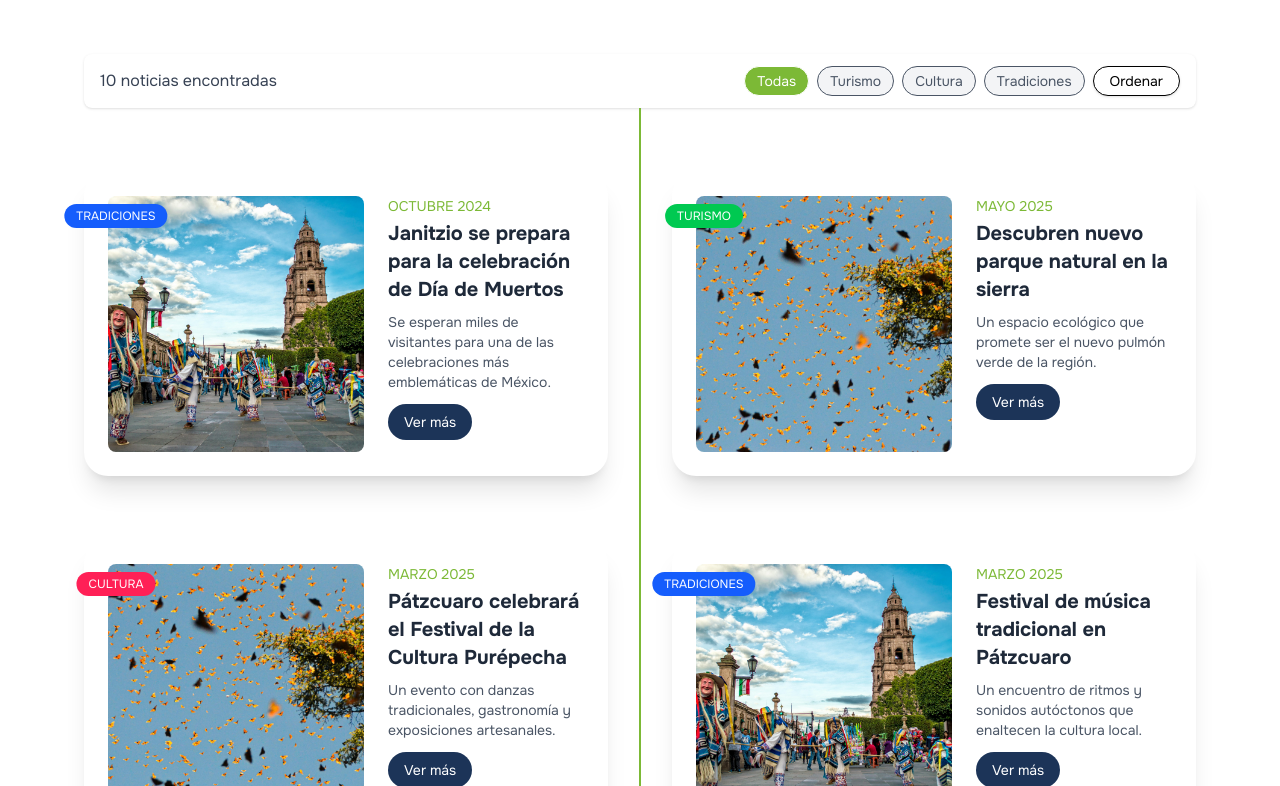
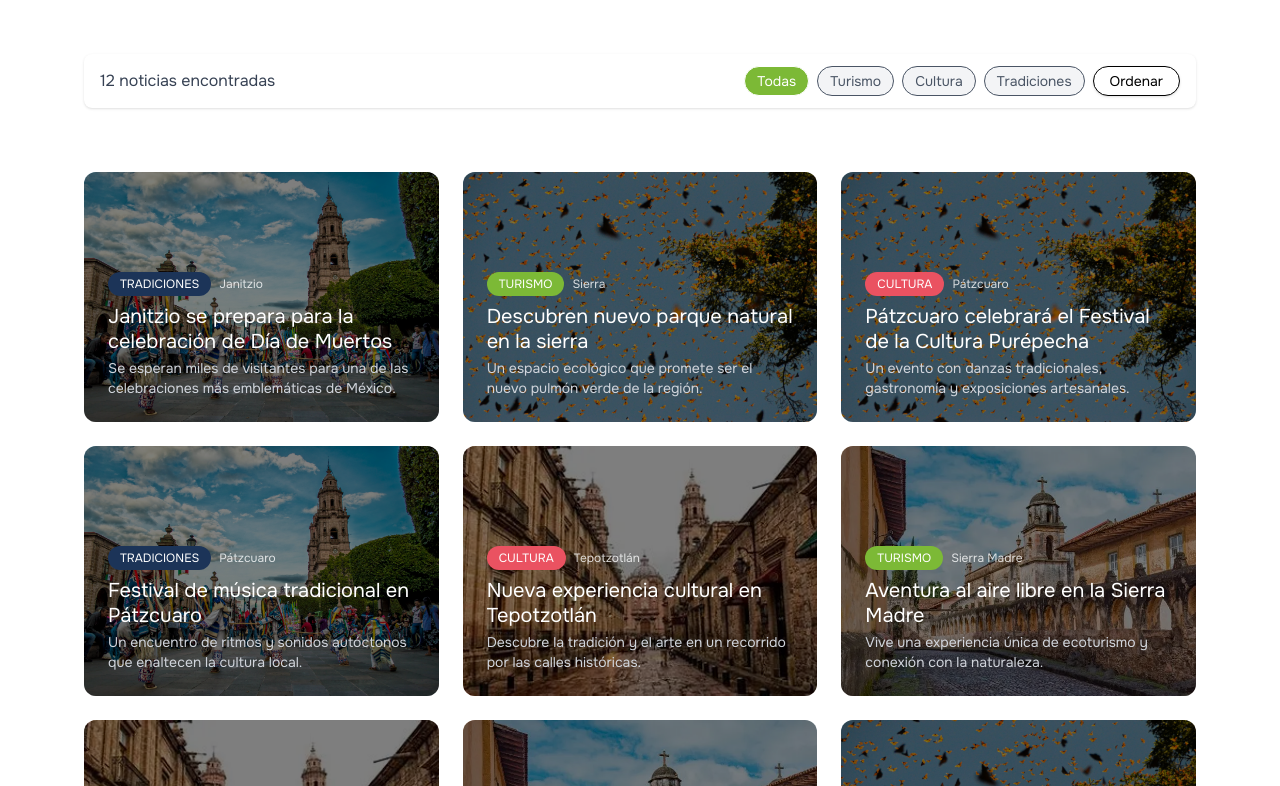
Before and after one commit to AlejandroTilin999/Ej_01, a Next.js app: page /noticias in a window 1280 px wide. Shown: the part 414-1200 px from the top of the page. Built offline with nearby package versions, Linux system fonts and the light colour scheme.

Commit message:
UPDATE NOTICIAS JSR03

```diff
--- a/src/app/alojamientos/page.js
+++ b/src/app/alojamientos/page.js
@@ -369,7 +369,8 @@ export default function AccommodationPage() {
             return (
               <div
                 key={i}
-                className="bg-white rounded-2xl shadow-md hover:shadow-xl transition-shadow duration-300 flex flex-col overflow-hidden border border-gray-100 relative"
+                className="bg-white rounded-2xl shadow-md hover:shadow-xl border border-gray-100 overflow-hidden relative
+                          flex flex-col transition-all duration-300 transform hover:scale-105 active:scale-105 focus:scale-105"
                 onClick={() => setSelectedHotel(hotel)}
               >
                 <div className="relative w-full h-44 overflow-hidden">
@@ -404,7 +405,7 @@ export default function AccommodationPage() {
 
                 <div className="p-4 text-left flex flex-col justify-between flex-grow">
                   <div>
-                    <h3 className="text-lg font-onest text-primary leading-snug">{hotel.name}</h3>
+                    <h3 className="text-lg font-bold text-primary leading-snug">{hotel.name}</h3>
                     <div className="flex items-center gap-2 text-yellow-400 text-sm">
                       {renderStars(hotel.rating)}
                       <span className="text-gray-500 text-xs">({hotel.rating.toFixed(1)})</span>
--- a/src/app/noticias/page.js
+++ b/src/app/noticias/page.js
@@ -2,6 +2,19 @@
 
 import { useState } from 'react'
 import Container from '@/components/ui/Container'
+
+const getCategoryColor = (category) => {
+  switch (category) {
+    case "TURISMO":
+      return "bg-accent"
+    case "CULTURA":
+      return "bg-secondary"
+    case "TRADICIONES":
+      return "bg-primary"
+    default:
+      return "bg-secondary-accent"
+  }
+}
 
 const Noticias = () => {
   const noticias = [
@@ -84,6 +97,22 @@ const Noticias = () => {
       categoria: "Tradiciones",
       municipio: "Morelia",
       imagen: "/img/imagesGoMich/mich.webp"
+    },
+    {
+      titulo: "Nueva experiencia cultural en Tepotzotlán",
+      fecha: "Junio 2025",
+      descripcion: "Descubre la tradición y el arte en un recorrido por las calles históricas.",
+      categoria: "Cultura",
+      municipio: "Tepotzotlán",
+      imagen: "/img/imagesGoMich/mich.webp"
+    },
+    {
+      titulo: "Aventura al aire libre en la Sierra Madre",
+      fecha: "Julio 2025",
+      descripcion: "Vive una experiencia única de ecoturismo y conexión con la naturaleza.",
+      categoria: "Turismo",
+      municipio: "Sierra Madre",
+      imagen: "/img/imagesGoMich/Fondo.webp"
     }
   ]
 
@@ -135,7 +164,6 @@ const Noticias = () => {
                   </div>
                 </div>
               </div>
-
               <div className="hidden sm:flex lg:hidden flex-col justify-end h-full pb-10">
                 <h1 className="text-5xl font-onest drop-shadow-md mb-8 text-left">Noticias</h1>
                 <div className="grid grid-cols-4 gap-x-6 text-left text-sm font-onest">
@@ -157,7 +185,6 @@ const Noticias = () => {
                   </div>
                 </div>
               </div>
-
               <div className="flex sm:hidden flex-col justify-end h-full pb-9 text-center">
                 <h1 className="text-4xl font-onest drop-shadow-md mb-6">Noticias</h1>
                 <div className="grid grid-cols-2 gap-x-6 gap-y-3 text-xs font-onest">
@@ -171,46 +198,27 @@ const Noticias = () => {
                   </div>
                 </div>
               </div>
-
             </div>
           </div>
         </div>
       </div>
-
       <Container>
         <div className="mt-6 bg-white rounded-lg shadow px-4 py-3 flex flex-col sm:flex-row items-center justify-between gap-4">
-          <p className="text-gray-700 font-onest text-sm md:text-base">
-            {sortedNoticias.length} noticias encontradas
-          </p>
+          <p className="text-gray-700 font-onest text-sm md:text-base">{sortedNoticias.length} noticias encontradas</p>
           <div className="flex gap-2 items-center flex-wrap justify-center sm:justify-start cursor-pointer">
             {["Todas", "Turismo", "Cultura", "Tradiciones"].map(cat => (
-              <button
-                key={cat}
-                className={`px-3 py-1 rounded-full text-sm font-onest border ${categoria === cat ? "bg-accent text-white" : "text-gray-600 bg-gray-100 cursor-pointer"
-                  } hover:bg-accent hover:text-white transition cursor-pointer`}
-                onClick={() => setCategoria(cat)}
-              >
+              <button key={cat} className={`px-3 py-1 rounded-full text-sm font-onest border ${categoria === cat ? "bg-accent text-white" : "text-gray-600 bg-gray-100"} hover:bg-accent hover:text-white transition cursor-pointer`} onClick={() => setCategoria(cat)}>
                 {cat}
               </button>
             ))}
             <div className="relative">
-              <button
-                onClick={() => setDropdownOpen(!dropdownOpen)}
-                className="border rounded-full px-4 py-1 text-sm font-onest bg-white shadow hover:bg-gray-50 cursor-pointer"
-              >
+              <button onClick={() => setDropdownOpen(!dropdownOpen)} className="border rounded-full px-4 py-1 text-sm font-onest bg-white shadow hover:bg-gray-50 cursor-pointer">
                 Ordenar
               </button>
               {dropdownOpen && (
-                <div className="absolute right-0 mt-2 w-full sm:w-52 bg-white rounded-lg shadow-lg text-sm font-onest z-50 ">
+                <div className="absolute right-0 mt-2 w-full sm:w-52 bg-white rounded-lg shadow-lg text-sm font-onest z-50">
                   {["Novedad", "A-Z", "Antiguas primero"].map((option, idx) => (
-                    <div
-                      key={idx}
-                      onClick={() => {
-                        setOrder(option)
-                        setDropdownOpen(false)
-                      }}
-                      className="px-4 py-2 hover:bg-gray-100 cursor-pointer"
-                    >
+                    <div key={idx} onClick={() => { setOrder(option); setDropdownOpen(false) }} className="px-4 py-2 hover:bg-gray-100 cursor-pointer">
                       {option}
                     </div>
                   ))}
@@ -220,51 +228,24 @@ const Noticias = () => {
           </div>
         </div>
       </Container>
-
       <section className="py-16 relative">
-        <div className="absolute top-0 left-1/2 transform -translate-x-1/2 w-[2px] h-full bg-accent z-0" />
         <Container>
-          <div className="grid md:grid-cols-2 gap-16 relative z-10">
+          <div className="grid grid-cols-1 sm:grid-cols-2 lg:grid-cols-3 gap-6 relative z-10">
             {sortedNoticias.map((nota, i) => (
-              <div
-                key={i}
-                className={`bg-white shadow-xl rounded-3xl p-6 relative flex flex-col md:flex-row gap-6 items-center md:items-start ${i % 2 === 0 ? "md:justify-self-end" : "md:justify-self-start"
-                  }`}
-              >
-                <div className="relative w-full md:w-48 lg:w-64 aspect-square flex-shrink-0">
-                  <img
-                    src={nota.imagen}
-                    alt={nota.titulo}
-                    className="w-full h-full object-cover rounded-full md:rounded-lg"
-                  />
-                  <span
-                    className={`absolute z-10
-                    top-4 left-1/2 transform -translate-x-1/2
-                    md:top-2 md:left-2 md:transform-none
-                    px-3 py-1 text-xs font-onest text-white rounded-full
-                    ${nota.categoria === "Turismo"
-                        ? "bg-green-500"
-                        : nota.categoria === "Cultura"
-                          ? "bg-rose-500"
-                          : "bg-blue-600"
-                      }
-                  `}
-                  >
-                    {nota.categoria.toUpperCase()}
-                  </span>
-                </div>
-                <div className="flex-1 text-center md:text-left">
-                  <p className="text-sm text-accent font-onest uppercase mb-1">{nota.fecha}</p>
-                  <h3 className="text-lg md:text-xl font-bold text-gray-800 mb-2">{nota.titulo}</h3>
-                  <p className="text-sm text-gray-600 mb-3">{nota.descripcion}</p>
-                  <button className="bg-primary text-white text-sm px-4 py-2 rounded-full hover:bg-primary/90 transition block mx-auto md:mx-0 cursor-pointer">
-                    Ver más
-                  </button>
+              <div key={i} className="relative rounded-xl overflow-hidden group cursor-pointer transition-all duration-300 h-[250px]">
+                <img src={nota.imagen} alt={nota.titulo} className="absolute inset-0 w-full h-full object-cover transition-all duration-500 group-hover:scale-110" />
+                <div className="absolute inset-0 bg-black/50"></div>
+                <div className="relative z-10 p-6 flex flex-col justify-end h-full">
+                  <div className="flex items-center gap-2">
+                    <span className={`px-3 py-1 text-xs font-onest text-white rounded-full ${getCategoryColor(nota.categoria.toUpperCase())}`}>
+                      {nota.categoria.toUpperCase()}
+                    </span>
+                    <span className="text-white text-xs opacity-80">{nota.municipio}</span>
+                  </div>
+                  <h3 className="text-white font-onest text-lg sm:text-xl mt-2 leading-tight">{nota.titulo}</h3>
+                  <p className="text-sm text-gray-300 mt-1">{nota.descripcion}</p>
                 </div>
               </div>
-
-
-
             ))}
           </div>
         </Container>
--- a/src/app/restaurantes/page.js
+++ b/src/app/restaurantes/page.js
@@ -366,7 +366,7 @@ const RestaurantsPage = () => {
             return (
               <div
                 key={i}
-                className="bg-white rounded-2xl shadow-md hover:shadow-xl transition duration-300 flex flex-col overflow-hidden border border-gray-100 relative"
+                className="bg-white rounded-2xl shadow-md hover:shadow-xl transition duration-300 flex flex-col overflow-hidden border border-gray-100 relative hover:scale-105 active:scale-105"
               >
                 <div className="relative w-full h-44 overflow-hidden group">
                   <img
@@ -398,7 +398,7 @@ const RestaurantsPage = () => {
 
                 <div className="p-4 text-left flex flex-col justify-between flex-grow">
                   <div>
-                    <h3 className="text-lg font-onest text-primary leading-snug">{rest.name}</h3>
+                    <h3 className="text-lg font-bold text-primary leading-snug">{rest.name}</h3>
                     <div className="flex items-center gap-2 text-yellow-400 text-sm">
                       {'★'.repeat(Math.floor(rest.rating))}{rest.rating % 1 >= 0.5 && '✮'}{'☆'.repeat(5 - Math.floor(rest.rating) - (rest.rating % 1 >= 0.5 ? 1 : 0))}
                       <span className="text-gray-500 text-xs">({rest.rating.toFixed(1)})</span>
```
